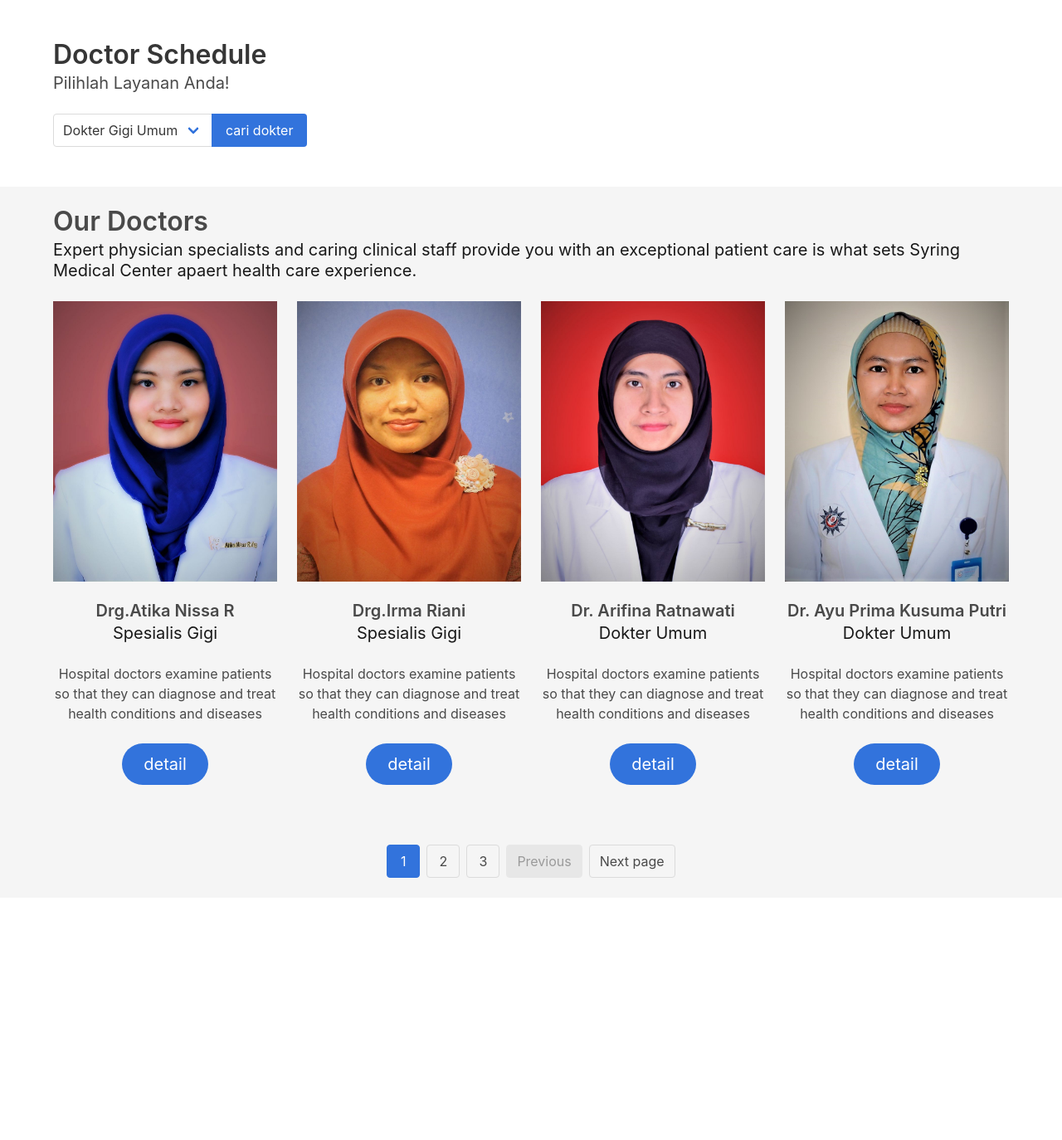
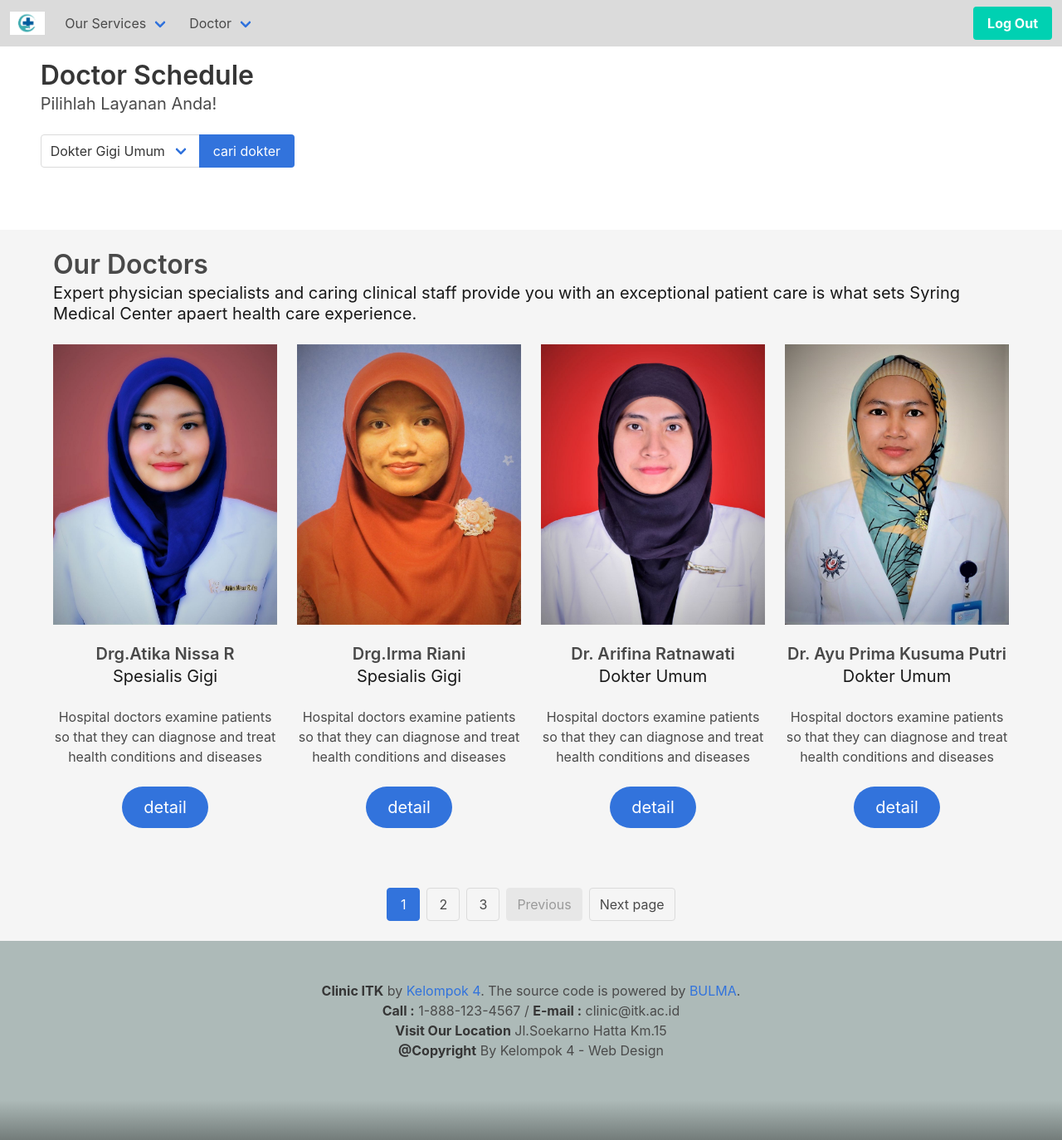
Before and after one commit to Wandi1114/Klinik_ITK, a plain HTML site: page pages/jadwal_dokter.html in a window 1280 px wide. Shown: the whole page at 83% size. Before the commit the page ends 1082 px from the top, so only its background shows below. Drawn offline with Linux system fonts and the light colour scheme.

Commit message:
Update jadwal_dokter.html

```diff
--- a/pages/jadwal_dokter.html
+++ b/pages/jadwal_dokter.html
@@ -5,11 +5,64 @@
     <meta name="viewport" content="width=device-width, initial-scale=1">
     <title>doctor_schedule</title>
    <link rel="stylesheet" href="../styles/css/bulma.css">
+   <link rel="stylesheet" type="text/css" href="../styles/headerfooter.css">
 </head>
 <body>
+  <nav class="navbar is-fixed-top has-background-grey-lighter" role="navigation" aria-label="main navigation">
+    <div class="navbar__logo navbar-brand">
+        <a class="navbar-item" href="../index.html">
+        <img src="../icons/Clinic Logo.ico" />
+        </a>
+        <a role="button" class="navbar-burger burger" aria-label="menu" aria-expanded="false" data-target="navMenu">
+        <span aria-hidden="true"></span>
+        <span aria-hidden="true"></span>
+        <span aria-hidden="true"></span>
+        </a>
+    </div>
+
+    <div class="navbar-menu">
+            <div class="navbar-start">
+                <div class="navbar-item has-dropdown is-hoverable">
+                    <a class="navbar-link">Our Services</a>
+
+                    <div class="navbar-dropdown">
+                        <a class="navbar-item" href="Call_Doctor.html">
+                            Call Doctor
+                        </a>
+                        <a class="navbar-item has-background-info has-text-black-bis" href="Booking.html">
+                            Make An Appointment
+                        </a>
+                    </div>
+                </div>
+
+                <div class="navbar-item has-dropdown is-hoverable">
+                    <a class="navbar-link">
+                        Doctor
+                    </a>
+                    <div class="navbar-dropdown">
+                        <a class="navbar-item" href="dokter_umum.html">General Practitioners</a>
+                        <a class="navbar-item" href="dokter_gigi_umum.html">Dentist</a>
+                        <a class="navbar-item has-background-info has-text-black-bis" href="jadwal_dokter.html">
+                Doctor Schedule
+                </a>
+            </div>
+        </div>
+    </div>
+
+    <div class="navbar-end">
+        <div class="navbar-item">
+        <div class="buttons">
+            <a class="button is-primary" href="../Login.html">
+                <strong>Log Out</strong>
+            </a>
+        </div>
+        </div>
+    </div>
+    </nav>
+
   <section class="hero">
     <div class="hero-body">
-      <div class="container">
+      <div class="container" style="margin-top: 7%; margin: 2%;">
         <h1 class="title">
           Doctor Schedule
         </h1>
@@ -140,6 +193,16 @@
         </div>
         <br>
       </section>
+      <footer class="footer is-fullhd is $grey-light	">
+        <div class="content has-text-centered">
+          <p>
+            <strong>Clinic ITK</strong> by <a href="#">Kelompok 4</a>. The source code is powered by
+            <a href="https://bulma.io">BULMA</a>. <br> <strong>Call :</strong> 1-888-123-4567 / <strong>E-mail :</strong> clinic@itk.ac.id
+            <br> <strong>Visit Our Location</strong> Jl.Soekarno Hatta Km.15
+            <br> <strong>@Copyright</strong> By Kelompok 4 - Web Design
+          </p>
+        </div>
+      </footer>
 
 </body>
 </html>
```
